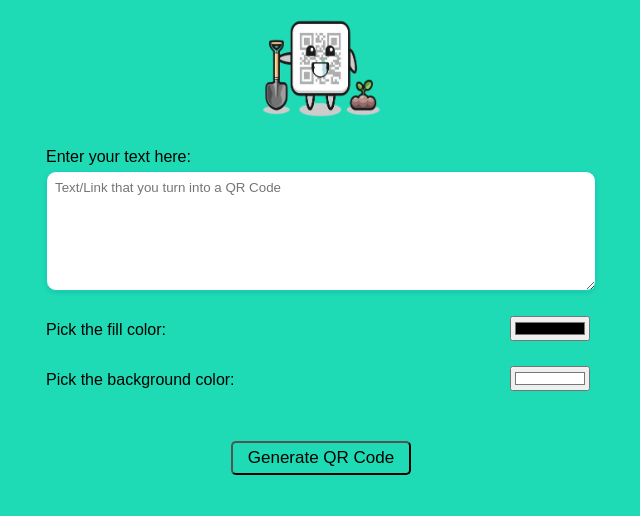
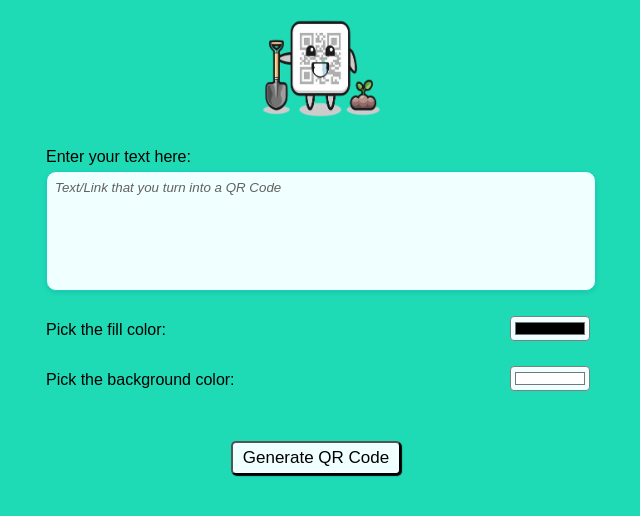
Before and after one commit to asiradnan/QRCode, a Django app: page / in a window 1280 px wide. Shown: the top 516 px of the page, without its empty margins (319-959 px from the left). Run offline with Django 5.2, Linux system fonts and the light colour scheme.

Commit message:
Added more styles

```diff
--- a/static/home.css
+++ b/static/home.css
@@ -24,16 +24,26 @@ textarea{
     font-family: sans-serif;
     border-color: #17cec6;
     box-shadow: 0 2px 5px rgba(0, 0, 0, 0.1); /* Subtle shadow */
-
+    resize: none;
+    background-color: azure;
+    outline: none;
+}
+textarea::placeholder {
+    color: #636060;
+    font-style: italic;
 }
 button{
-    width: 180px;
+    width: 170px;
     font-size: 17px;
     padding: 5px;
     border-radius: 5px;
     margin-left: calc(50% - 90px);
     margin-top: 25px;
-    background-color: #1edbb6;
+    background-color: azure;
+    box-shadow: 1px 1px 1px;
+}
+button:hover{
+    cursor: pointer;
 }
 img{
     height: 100px;
@@ -42,6 +52,12 @@ img{
 input[type="color"]{
     height: 25px;
     width: 80px;
+    border: 1px solid grey;
+    border-radius: 4px;
+    background-color: azure;
+}
+input[type="color"]:hover{
+    cursor: pointer;
 }
 form label{
     display: inline-block;
--- a/templates/home.html
+++ b/templates/home.html
@@ -13,7 +13,7 @@
         {% csrf_token %}
         <p>
             <label for="data">Enter your text here: </label>
-            <textarea rows="6" cols="30" id="data" name="data" placeholder="Text/Link that you turn into a QR Code"></textarea>
+            <textarea rows="6" cols="30" id="data" name="data" spellcheck="false" placeholder="Text/Link that you turn into a QR Code"></textarea>
         </p>
         <p>
             <label for="color">Pick the fill color: </label>
```
Also changed, not shown: static/qr.css (+13 -2 lines), templates/qr.html (+1 -0 lines), 2 other files.
